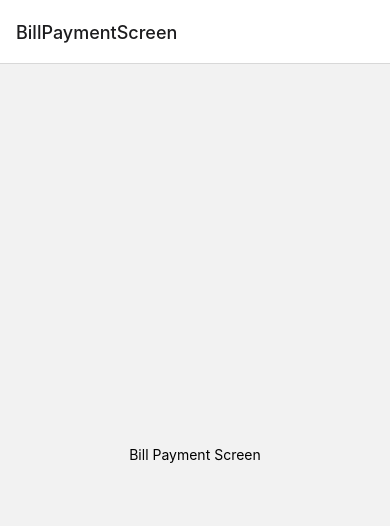
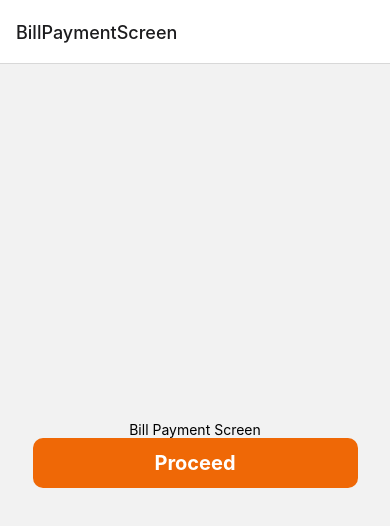
Before and after one commit to User-Experience-Design-SE3050-2021/se3050---uee-2021s2_reg_wd_05, a React Native app: screen /BillPaymentScreen in a window 390 px wide. Shown: the top 526 px of the page. Built offline with nearby package versions, Linux system fonts and the light colour scheme.

Commit message:
button component added

```diff
--- a/src/components/PrimaryButton.js
+++ b/src/components/PrimaryButton.js
@@ -0,0 +1,31 @@
+import React from 'react';
+import {TouchableOpacity,Text, StyleSheet, Dimensions} from 'react-native';
+
+const { width } =  Dimensions.get('window');
+
+const PrimaryButton = ({ onPress, text }) =>{
+		return(
+			<TouchableOpacity onPress={onPress} activeOpacity={0.7} style={styles.container}>
+					<Text style={styles.text}>{text}</Text>
+			</TouchableOpacity>
+		)
+}
+
+const styles = StyleSheet.create({
+		container:{
+				width: width / 1.2,
+				height:50,
+				padding:10,
+				justifyContent:'center',
+				backgroundColor:'#EF6806',
+				borderRadius:10,
+		},
+		text:{
+				fontSize:20,
+				textAlign:'center',
+				fontWeight:'bold',
+				color:'white',
+		}
+})
+
+export default PrimaryButton;
--- a/src/screens/BillPaymentScreen.js
+++ b/src/screens/BillPaymentScreen.js
@@ -1,10 +1,17 @@
 import React from "react";
 import {View,Text, StyleSheet} from "react-native";
+import PrimaryButton from "../components/PrimaryButton";
 
 const BillPaymentScreen = () => {
+
+		const btnClick = () => {
+				console.log('button clicked');
+		}
+
 		return(
 				<View style={styles.container}>
 						<Text>Bill Payment Screen</Text>
+						<PrimaryButton onPress={btnClick} text="Proceed"/>
 				</View>
 		)
 }
```
